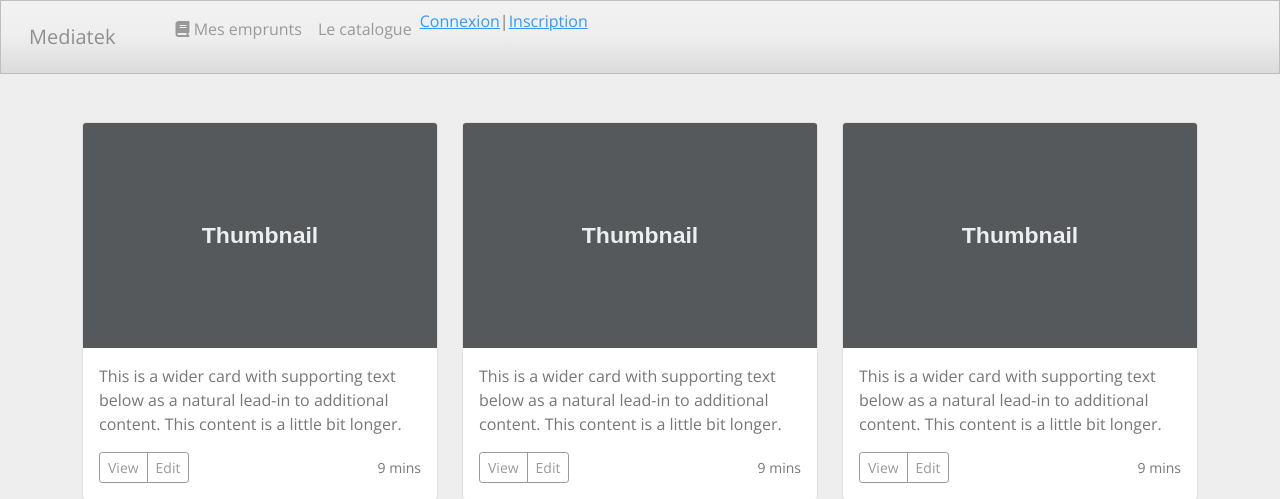
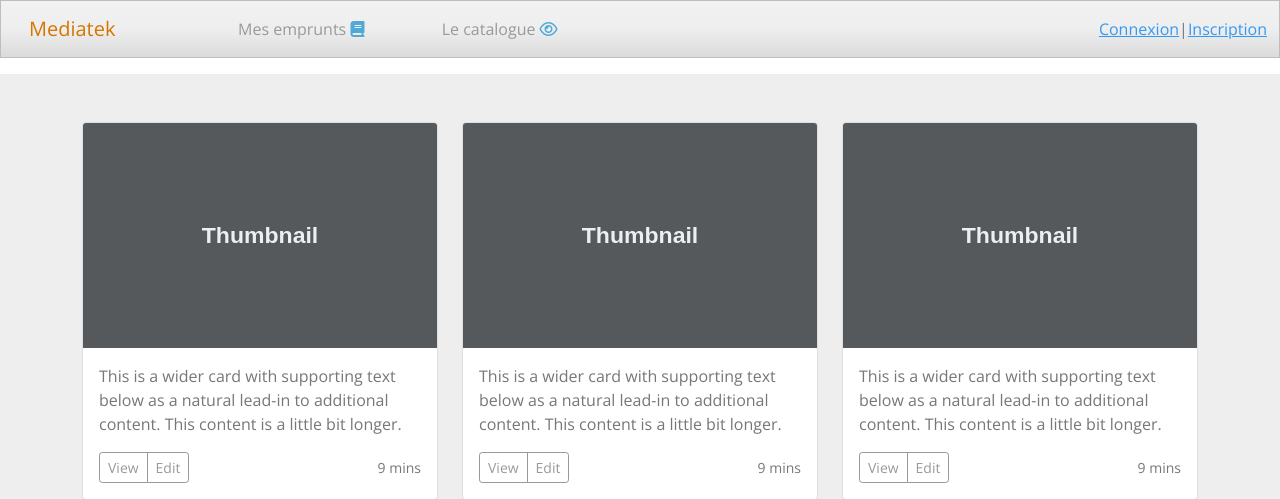
Before and after one commit to remixxx31/mediatek-remix, a Symfony app: template templates/home/index.html.twig in a window 1280 px wide. Shown: the top 499 px of the page. Run offline with Twig, Linux system fonts and the light colour scheme; the template is opened without the code that fills it, so the values that code supplies are empty; some libraries are stand-ins or nearby versions.

Commit message:
work design homepage

```diff
--- a/src/Controller/AccountController.php
+++ b/src/Controller/AccountController.php
@@ -14,6 +14,10 @@ class AccountController extends AbstractController
 
     public function index(): Response
     {
-        return $this->render('account/index.html.twig');
+        $user = $this->getUser();
+
+        return $this->render('account/index.html.twig', [
+            'booksHolded' => $user ? $user->getBooksHolded() : [],
+        ]);
     }
 }
--- a/src/Controller/Admin/BookCrudController.php
+++ b/src/Controller/Admin/BookCrudController.php
@@ -68,7 +68,7 @@ class BookCrudController extends AbstractCrudController
             TextEditorField::new('description')->setDisabled($hasNotRoleAuthor),
             FormField::addPanel('Gestion du prêt'),
             BooleanField::new('available', 'Réserver')->setColumns(2),
-            TextField::new('reservedFor', 'réservé pour')->setColumns(4),
+            TextField::new('reservedFor', 'réservé pour')->setColumns(4)->setDisabled(),
             FormField::addRow(),
             DateField::new('loan_date', 'emprunté depuis le')->setDisabled($hasNotRoleAuthor)->setColumns(4),
             DateField::new('returnLoanDate', 'A rendre au plus tard')->setDisabled($hasNotRoleAuthor)->setColumns(4),
--- a/src/Controller/Admin/UserCrudController.php
+++ b/src/Controller/Admin/UserCrudController.php
@@ -14,7 +14,12 @@ use EasyCorp\Bundle\EasyAdminBundle\Field\TextareaField;
 use EasyCorp\Bundle\EasyAdminBundle\Field\CollectionField;
 use EasyCorp\Bundle\EasyAdminBundle\Field\AssociationField;
 use EasyCorp\Bundle\EasyAdminBundle\Controller\AbstractCrudController;
+use Sensio\Bundle\FrameworkExtraBundle\Configuration\Security;
 
+
+/**
+ * @Security("is_granted('ROLE_AUTHOR')")
+ */
 class UserCrudController extends AbstractCrudController
 {
     public static function getEntityFqcn(): string
--- a/src/Entity/Book.php
+++ b/src/Entity/Book.php
@@ -193,6 +193,7 @@ class Book
         return $this->title;
     }
 
+
     public function getLoanDate(): ?\DateTimeInterface
     {
         return $this->loan_date;
--- a/templates/base.html.twig
+++ b/templates/base.html.twig
@@ -1,4 +1,5 @@
-a<!DOCTYPE html>
+a
+<!DOCTYPE html>
 <html>
 	<head>
 		<meta charset="UTF-8">
@@ -24,38 +25,39 @@ a<!DOCTYPE html>
 	</head>
 	<body>
 		{% block nav%}
-			<nav class="navbar navbar-expand-md navbar-dark h-20 pt-2 d-flex align-item-center container-fluid  fixed-top bg-light mb-5 ">
+			<div class="row">
+				<nav
+					class="navbar navbar-expand-md navbar-dark h-20 pt-2 d-flex align-item-center container-fluid  fixed-top bg-light mb-5 ">
+					{# Grid 2 colonnes brand #}
+					<div class="col-2 text-bold">
 						<div class="px-3 w-15">
-					<a class="navbar-brand float-left" href="#">Mediatek</a>
+							<a class="navbar-brand text-warning" href="#">Mediatek</a>
+						</div>
 					</div>
 					{# Menu burger #}
-				<button class="navbar-toggler float-right" type="button" data-toggle="collapse" data-target="#navbarCollapse" aria-controls="navbarCollapse" aria-expanded="false" aria-label="Toggle navigation">
+					<button class="navbar-toggler" type="button" data-toggle="collapse" data-target="#navbarCollapse" aria-controls="navbarCollapse" aria-expanded="false" aria-label="Toggle navigation">
 						<span class="navbar-toggler-icon"></span>
 					</button>
-				<div class="container w-85">
+
 					<div class="collapse navbar-collapse px-2" id="navbarCollapse">
-						<ul class="navbar-nav mr-auto">
+						<ul class="navbar-nav mr-auto col-12">
 
-							<div class="w-20">
-								<li class="nav-item active">
-									<a class="nav-link text-secondary" href="#">
-										<i class="fas fa-book"></i>
-									Mes emprunts<span class="sr-only"></span>
-								</li>
+							<li class="nav-item active col-sm-4">
+								<a class="nav-link text-secondary" href="#MesEmprunts">Mes emprunts
+									<i class="fas fa-book" style="color:#51aad6"></i>
+									<span class="sr-only"></span>
 								</a>
 							</li>
-					</div>
-
-					<div class="w-20">
-						<li class="nav-item active">
+							<li class="nav-item active col-sm-4">
 								<a class="nav-link text-secondary" href="{{path('admin')}}">Le catalogue
+								<i class="far fa-eye" style="color:#51aad6"></i>
 									<span class="sr-only"></span>
 								</a>
 							</li>
 						</div>
-
+							<div class="col-sm-4 flex-nowrap text-end">
+							<div class="d-flex justify-content-end">
 									{% if app.user %}
-					<div class="flex-end text-end">
 										<a href="{{path('account')}}">Mon compte
 											<small>({{app.user.firstname}})</small>
 										</a>
@@ -68,18 +70,16 @@ a<!DOCTYPE html>
 										<a href="{{path('register')}}">Inscription</a>
 									{% endif %}
 							</div>
+							</div>
+						</ul>
+					</div>
 
-				</ul>
+				</div>
 				{# FIn menu burger #}
 			</nav>
-		{% endblock %}
-		{% block brand %}{% endblock %}
-		{% block body %}{% endblock %}
-
-		{% block javascripts %}
+		</body>
+	</html>
+</div>{% endblock %}{% block brand %}{% endblock %}{% block body %}{% endblock %}{% block javascripts %}
 {{ encore_entry_script_tags('app') }}
 <script src="https://code.jquery.com/jquery-3.6.0.min.js"></script>
-		<script src="{{asset('assets/JS/bootstrap.bundle.js')}}"></script>
-		{% endblock %}
-	</body>
-</html>
+<script src="{{asset('assets/JS/bootstrap.bundle.js')}}"></script>{% endblock %}</body></html>
```
Also changed, not shown: src/Controller/Admin/DashboardController.php (+5 -4 lines), templates/account/index.html.twig (+49 -7 lines), public/assets/images/cover_img/L-Inconnue-de-la-Seine.jpg (added), public/assets/images/cover_img/La-plus-secrete-memoire-des-hommes.jpg (added). Lines whose indentation alone changed are shown as unchanged.
